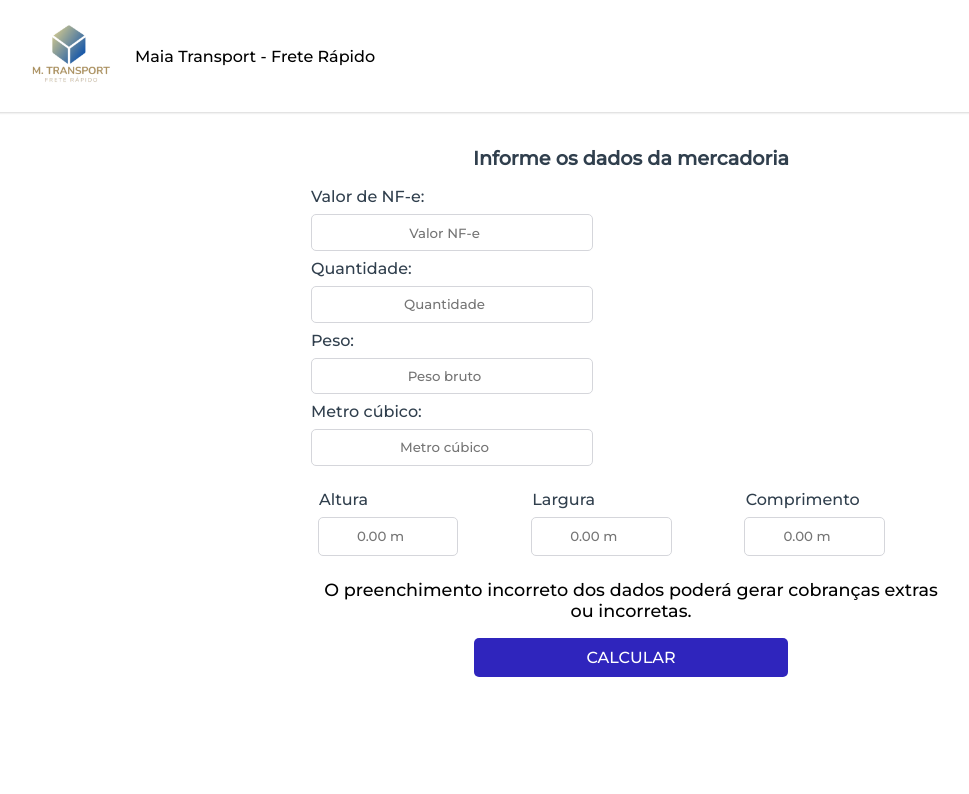
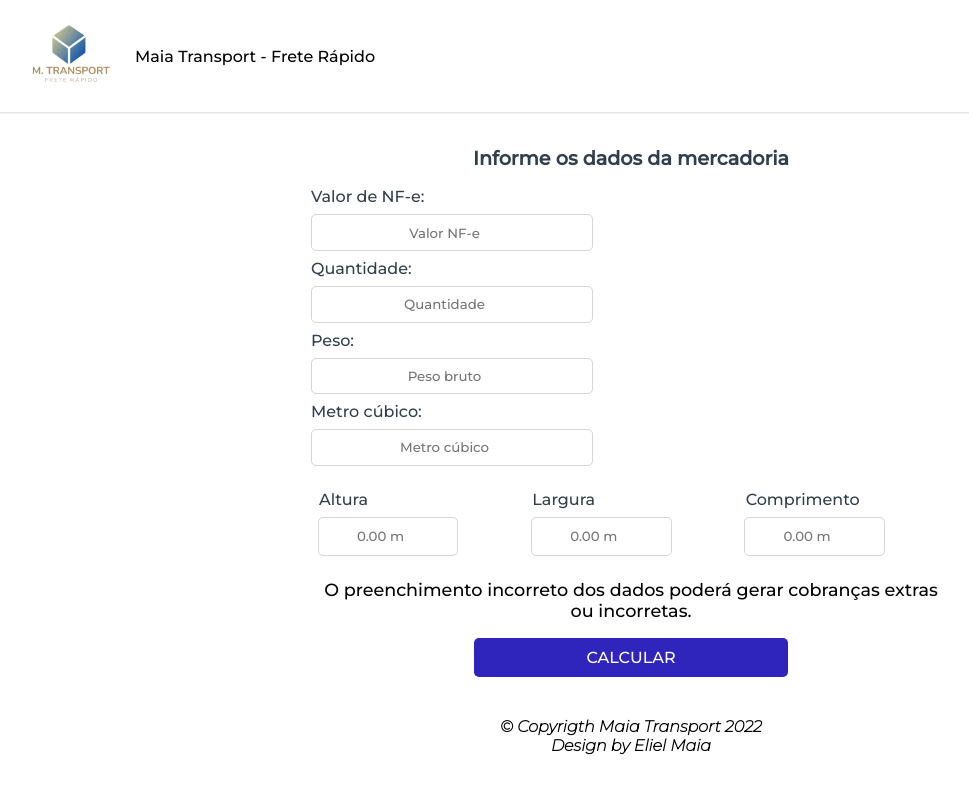
Before and after one commit to elieljuniorm/maia-transport, a React (Create React App) app: page / in a window 1280 px wide. Shown: the top 794 px of the page, without its empty margins (9-978 px from the left). Built offline with nearby package versions, Linux system fonts and the light colour scheme.

Commit message:
finalizando footer

```diff
--- a/public/index.html
+++ b/public/index.html
@@ -10,7 +10,7 @@
 
   <link rel="manifest" href="%PUBLIC_URL%/manifest.json" />
 
-  <title>Calculadora de Frete</title>
+  <title>Maia Tansport - Onde o metro cúbico faz a diferença.</title>
 </head>
 
 <body>
--- a/src/App.js
+++ b/src/App.js
@@ -1,12 +1,14 @@
 import React from "react";
 import Calculadora from "./componente/Calculadora";
 import Header from "./componente/header/Header";
+import Footer from "./componente/footer/Footer"
 
 function App() {
   return (
     <div className="App">
       <Header />
       <Calculadora />
+      <Footer />
     </div>
   );
 }
--- a/src/componente/footer/Footer.js
+++ b/src/componente/footer/Footer.js
@@ -0,0 +1,16 @@
+import React from 'react'
+
+import styles from '../footer/Footer.module.css'
+
+function Footer() {
+  return (
+    <footer>
+
+      <p className = { styles.copyrigth}>&copy; Copyrigth Maia Transport 2022</p>
+      <p className= { styles.design }>Design by Eliel Maia</p>
+
+    </footer>
+  )
+}
+
+export default Footer
--- a/src/componente/footer/Footer.module.css
+++ b/src/componente/footer/Footer.module.css
@@ -0,0 +1,28 @@
+footer {
+  bottom: 0;
+  position: relative;
+  text-align: center;
+  padding-top: 1em;
+}
+.copyrigth {
+  color: black;
+  text-align: center;
+  font-family: var(--fonte-padrao);
+  font-weight: 600;
+  font-style: italic;
+}
+.design {
+  color: black;
+  text-align: center;
+  font-family: var(--fonte-padrao);
+  font-weight: 600;
+  font-style: italic;
+}
+@media only screen and (min-width: 700px) and (max-width: 2560px) /* Tablet/Ipad/Desktop */ {
+  .copyrigth {
+    font-size: 1em;
+  }
+  .design {
+    font-size: 1em;
+  }
+}
```
